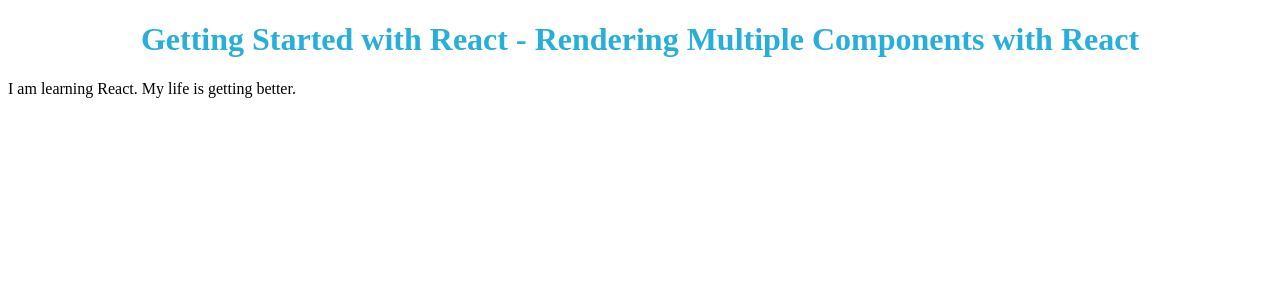
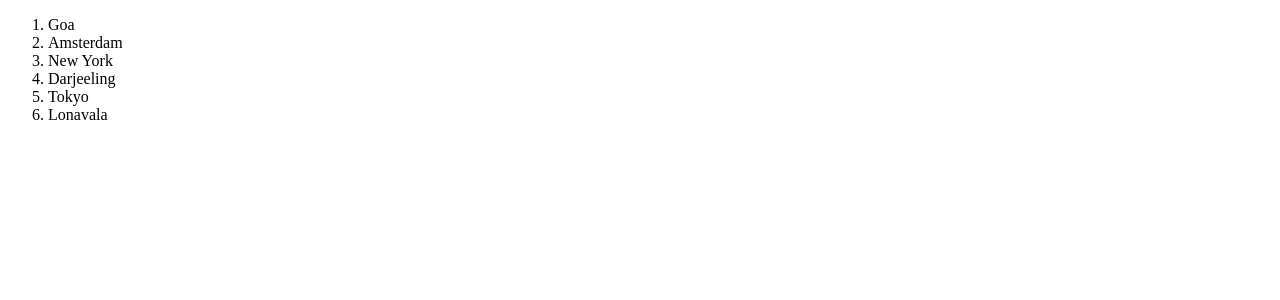
Before and after one commit to sutanu5/Getting-Started-with-React---Rendering-Multiple-Components-with-React, a React app: page / in a window 1280 px wide. Shown: the top 300 px of the page. Built offline with nearby package versions, Linux system fonts and the light colour scheme.

Commit message:
Update App.js

```diff
--- a/src/components/App.js
+++ b/src/components/App.js
@@ -3,10 +3,35 @@
 
 const App = () => {
   return (
-    <div id="root">
-    <h1>Getting Started with React - Rendering Multiple Components with React</h1>
-    <p>I am learning React. My life is getting better. </p>
-    </div>
+    <div id="main">
+
+ {/* Do not remove the main div */}
+
+ <div>
+
+ <ol>
+
+ <li key="location1">Goa</li>
+
+ <li key="location2">Amsterdam</li>
+
+ <li key="location3">New York</li>
+
+ <li key="location1">Darjeeling</li>
+
+ <li key="location1">Tokyo</li>
+
+ <li key="location1">Lonavala</li>
+
+ </ol>
+
+
+
+</div>
+
+
+
+</div>
   )
 }
 
```
